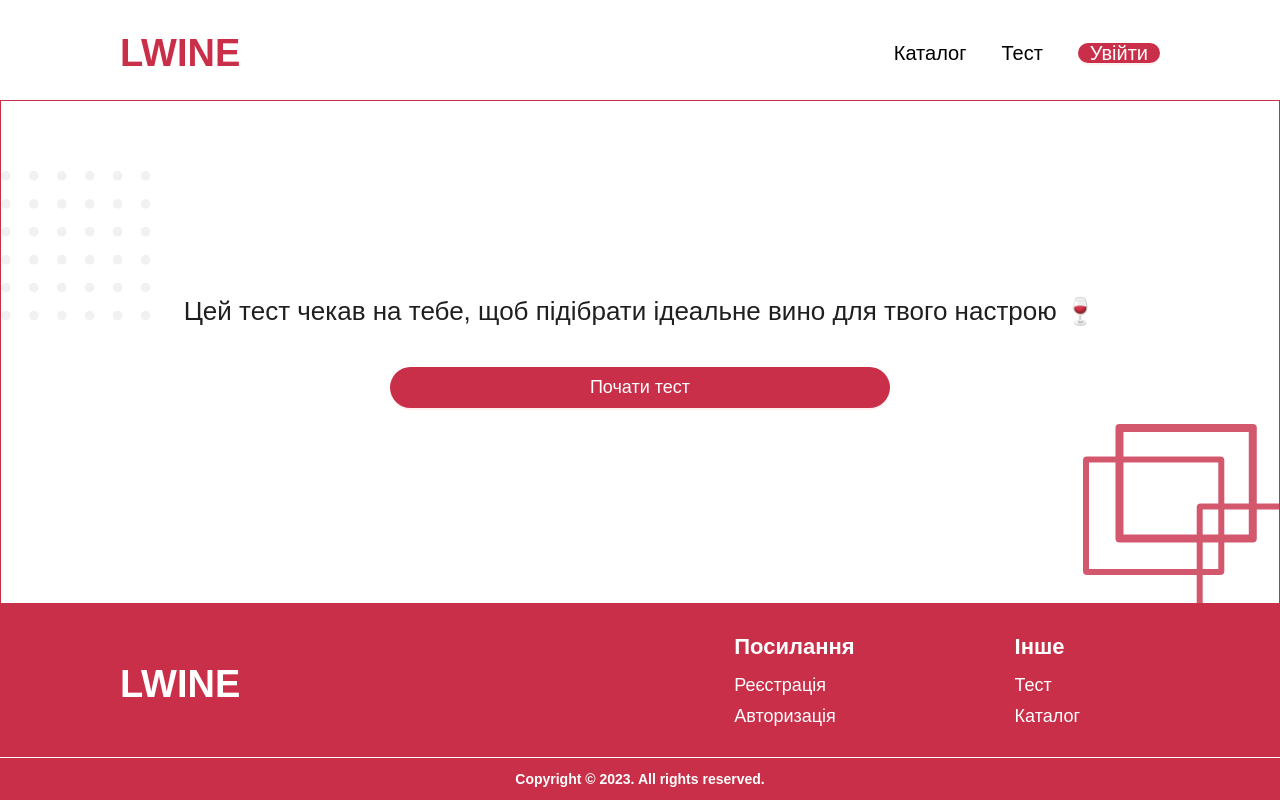
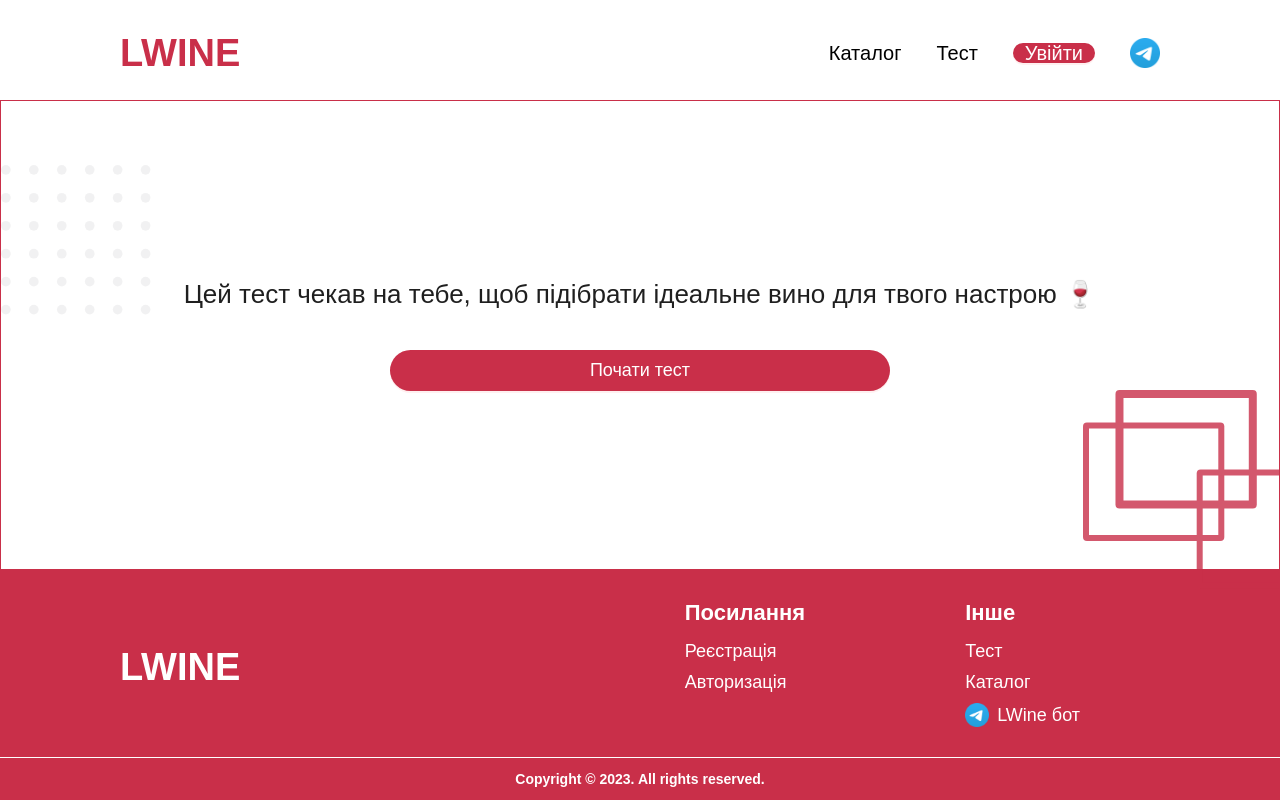
Before and after one commit to Nattalli/lteam-wine-map, a React (Create React App) app in the folder frontend/: page /quiz in a window 1280 px wide. Built offline with nearby package versions, Linux system fonts and the light colour scheme; a web font is replaced by a local one.

Commit message:
add telegram bot link

```diff
--- a/frontend/src/components/layout/Footer.scss
+++ b/frontend/src/components/layout/Footer.scss
@@ -4,6 +4,17 @@
   background-color: $primary;
   padding: 0px;
   color: white;
+
+  .telegram-link {
+    display: flex;
+    align-items: center;
+    gap: 8px;
+  }
+
+  .telegram-icon {
+    width: 24px;
+    height: 24px;
+  }
 
   .footer-main-section {
     padding: 30px 120px;
--- a/frontend/src/components/layout/Footer.tsx
+++ b/frontend/src/components/layout/Footer.tsx
@@ -1,6 +1,8 @@
 import { Link } from 'react-router-dom';
 import { Col, Layout, Row, Typography } from 'antd';
 import { User } from '../../App';
+
+import telegramIcon from '../../assets/img/telegram.png';
 
 import './Footer.scss';
 
@@ -31,6 +33,14 @@ export default function Footer({ user }: HeaderProps) {
               </div>
               <Link to="/quiz">Тест</Link>
               <Link to="/wines">Каталог</Link>
+              <Link to="https://t.me/Lteam_wine_bot" className="telegram-link">
+                <img
+                  src={telegramIcon}
+                  alt="telegram"
+                  className="telegram-icon"
+                />
+                <span>LWine бот</span>
+              </Link>
             </Col>
           </Row>
         </Col>
--- a/frontend/src/components/layout/Header.scss
+++ b/frontend/src/components/layout/Header.scss
@@ -47,4 +47,9 @@
     height: 20px;
     cursor: pointer;
   }
+
+  .telegram-icon {
+    width: 30px;
+    height: 30px;
+  }
 }
--- a/frontend/src/components/layout/Header.tsx
+++ b/frontend/src/components/layout/Header.tsx
@@ -13,6 +13,7 @@ import { User } from '../../App';
 import { getRequest } from '../../api';
 import userIcon from '../../assets/img/user.svg';
 import heartIcon from '../../assets/img/heart_26.svg';
+import telegramIcon from '../../assets/img/telegram.png';
 
 import './Header.scss';
 
@@ -78,6 +79,13 @@ export default function Header({ user, setUser }: HeaderProps) {
                   </Typography.Link>
                 </Dropdown>
               )}
+              <Link to="https://t.me/Lteam_wine_bot" className="telegram-link">
+                <img
+                  src={telegramIcon}
+                  alt="telegram"
+                  className="telegram-icon"
+                />
+              </Link>
             </Space>
           </Row>
         </Col>
```
Also changed, not shown: frontend/src/assets/img/telegram.png (added).
